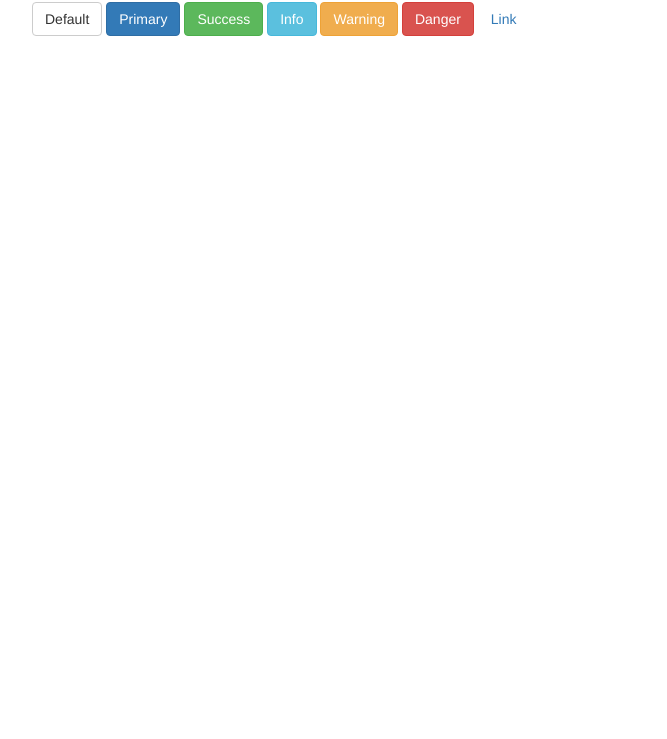
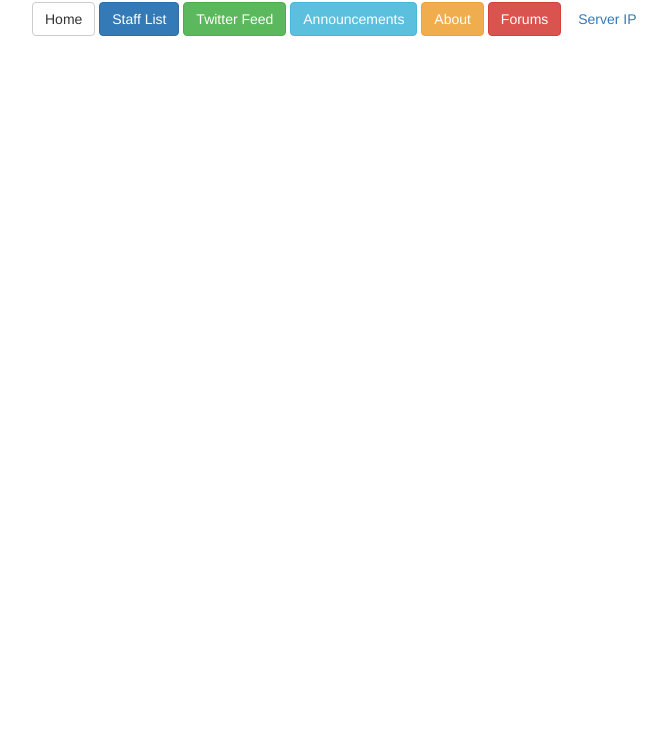
Before and after one commit to FaZeMelon/FaZeMelon.github.io, a plain HTML site: page pramiretest.html in a window 1280 px wide. Shown: the part 61-800 px from the top of the page, without its empty margins (38-705 px from the left). Drawn offline with nearby package versions, Linux system fonts and the light colour scheme.

Commit message:
Update pramiretest.html

```diff
--- a/pramiretest.html
+++ b/pramiretest.html
@@ -34,13 +34,13 @@
 <body>
 <div class="container">
   <h2>Button Styles</h2>
-  <button type="button" class="btn btn-default">Default</button>
-  <button type="button" class="btn btn-primary">Primary</button>
-  <button type="button" class="btn btn-success">Success</button>
-  <button type="button" class="btn btn-info">Info</button>
-  <button type="button" class="btn btn-warning">Warning</button>
-  <button type="button" class="btn btn-danger">Danger</button>
-  <button type="button" class="btn btn-link">Link</button>
+  <button type="button" class="btn btn-default">Home</button>
+  <button type="button" class="btn btn-primary">Staff List</button>
+  <button type="button" class="btn btn-success">Twitter Feed</button>
+  <button type="button" class="btn btn-info">Announcements</button>
+  <button type="button" class="btn btn-warning">About</button>
+  <button type="button" class="btn btn-danger">Forums</button>
+  <button type="button" class="btn btn-link">Server IP</button>
 </div>
 </body>
 </html>
```
